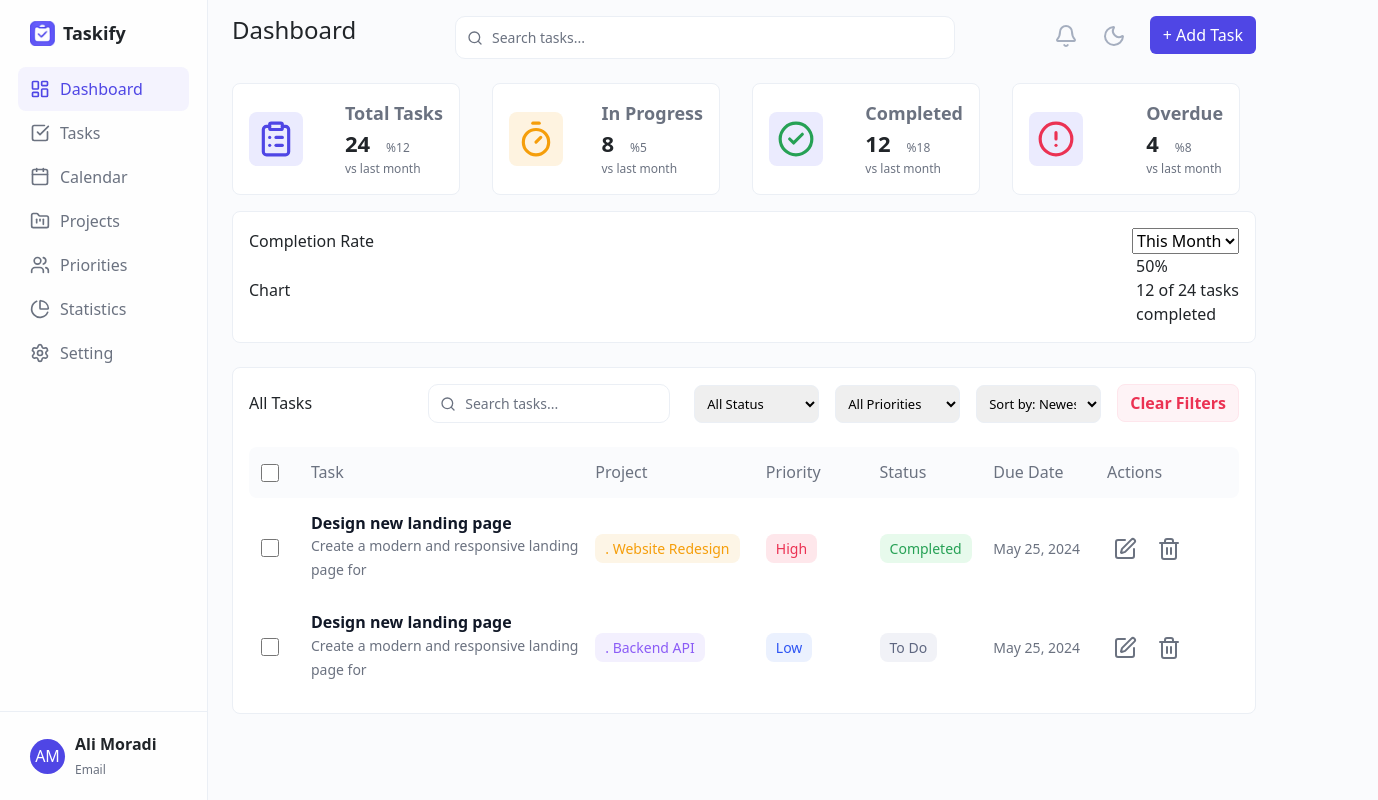
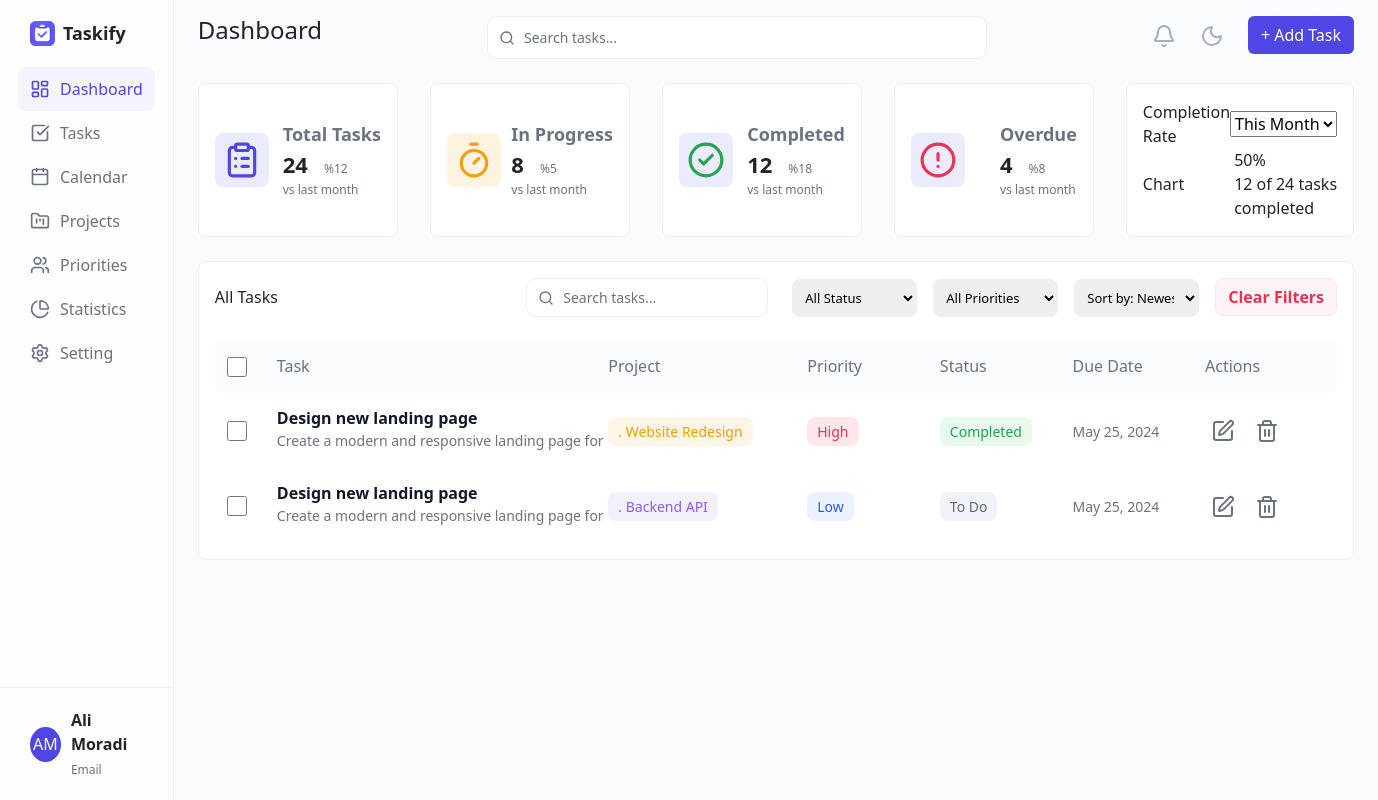
Before and after one commit to KamyabT/taskify, a React (Create React App) app: page /dashboard in a window 1280 px wide. Shown: the whole page, 1378 px wide, since content can reach past the window. Built offline with nearby package versions, Linux system fonts and the light colour scheme.

Commit message:
changing top cards and chart to grid design

```diff
--- a/src/components/layout/Sidebar/Sidebar.module.css
+++ b/src/components/layout/Sidebar/Sidebar.module.css
@@ -16,7 +16,7 @@
 }
 
 .sidebar {
-  width: 250px;
+  width: 300px;
   height: 100vh;
   background-color: var(--bg-sections);
   border-right: 1px solid var(--border-main);
--- a/src/features/tasks/components/TaskRow.module.css
+++ b/src/features/tasks/components/TaskRow.module.css
@@ -74,15 +74,22 @@
 }
 
 .date {
-    color: var(--text-secondary);
-    font-weight: 500;
-    font-size: 14px;
+  color: var(--text-secondary);
+  font-weight: 500;
+  font-size: 14px;
 }
 
+input[type="checkbox"] {
+  width: 20px;
+  height: 20px;
+  accent-color: var(--primary);
+  /* appearance: none;
+  border: 1.5px solid var(--border-main);
+  border-radius: 4px;
+  cursor: pointer;
+  transition: all 0.2s ease; */
+}
 
-
-
-input[type="checkbox"] {
-  width: 18px;
-  height: 18px;
+input[type="checkbox"]:checked {
+  border-color: var(--primary);
 }
--- a/src/pages/Dashboard.jsx
+++ b/src/pages/Dashboard.jsx
@@ -34,17 +34,11 @@ const Dashboard = () => {
       <Sidebar />
       <section className="d-flex flex-column px-4 py-3" style={{ width: "100vw" }}>
         <Header />
-        <div className={`${style.statsRow} mt-4 flex-wrap`}>
-          <div className={style.cardsWrapper}>
-            {stats.map(({ title, value, change }) => {
-              return (
-                <StatsCards key={title} title={title} value={value} change={change} />
-              );
-            })}
-          </div>
-          <div className={style.chartWrapper}>
-            <CompletionChart />
-          </div>
+        <div className={`${style.statsRow} mt-4`}>
+          {stats.map(({ title, value, change }) => {
+            return <StatsCards key={title} title={title} value={value} change={change} />;
+          })}
+          <CompletionChart />
         </div>
         <div>
           <TasksTable />
--- a/src/pages/Dashboard.module.css
+++ b/src/pages/Dashboard.module.css
@@ -2,21 +2,19 @@
   display: flex;
 }
 
-/* .statsCard:last-child {
-  margin-right: 0;
-} */
 
 .statsRow {
-  display: flex;
+  display: grid;
+
+  grid-template-columns:
+    repeat(4, 1fr)
+    1.5fr;
+
   gap: 16px;
+
+  align-items: stretch;
 }
 
-/* کارت‌ها */
-.cardsWrapper {
-  display: flex;
-  gap: 16px;
-  flex: 3; /* مهم */
-}
 
 /* چارت */
 .chartWrapper {
```
